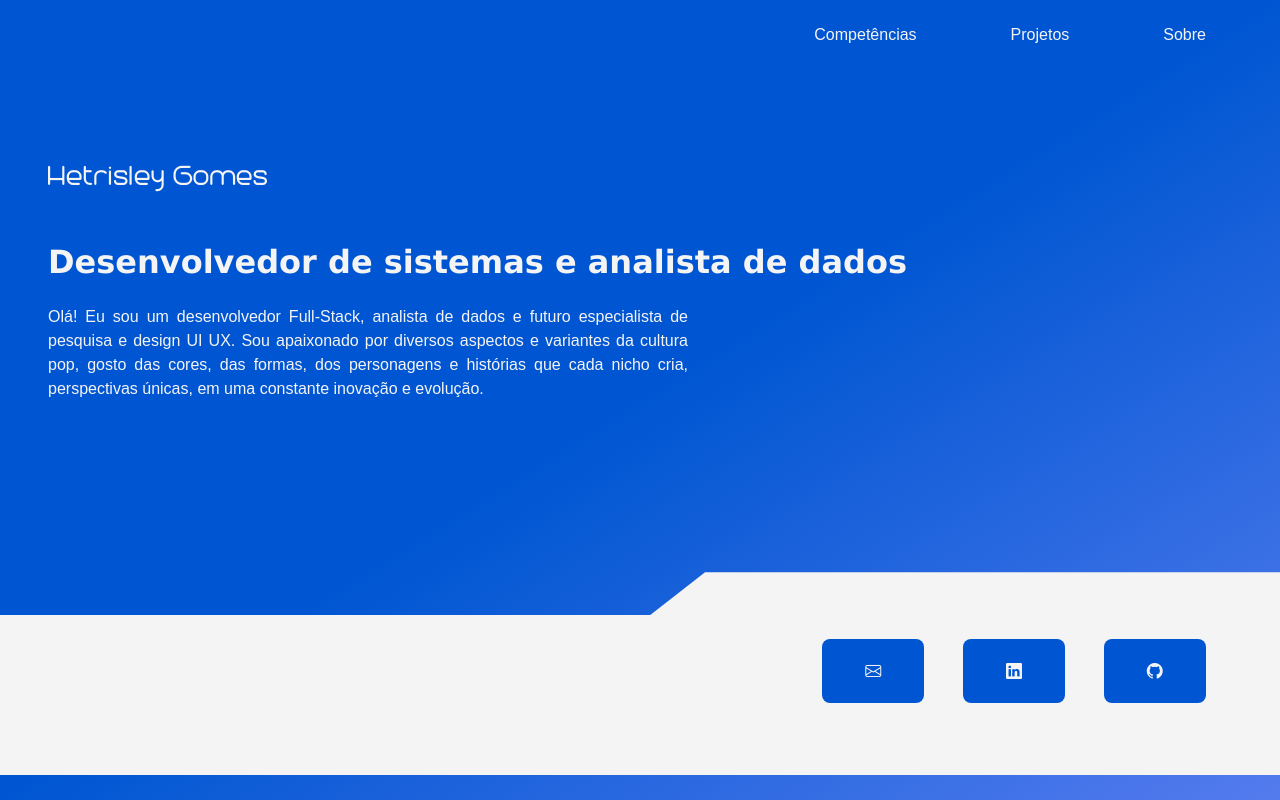
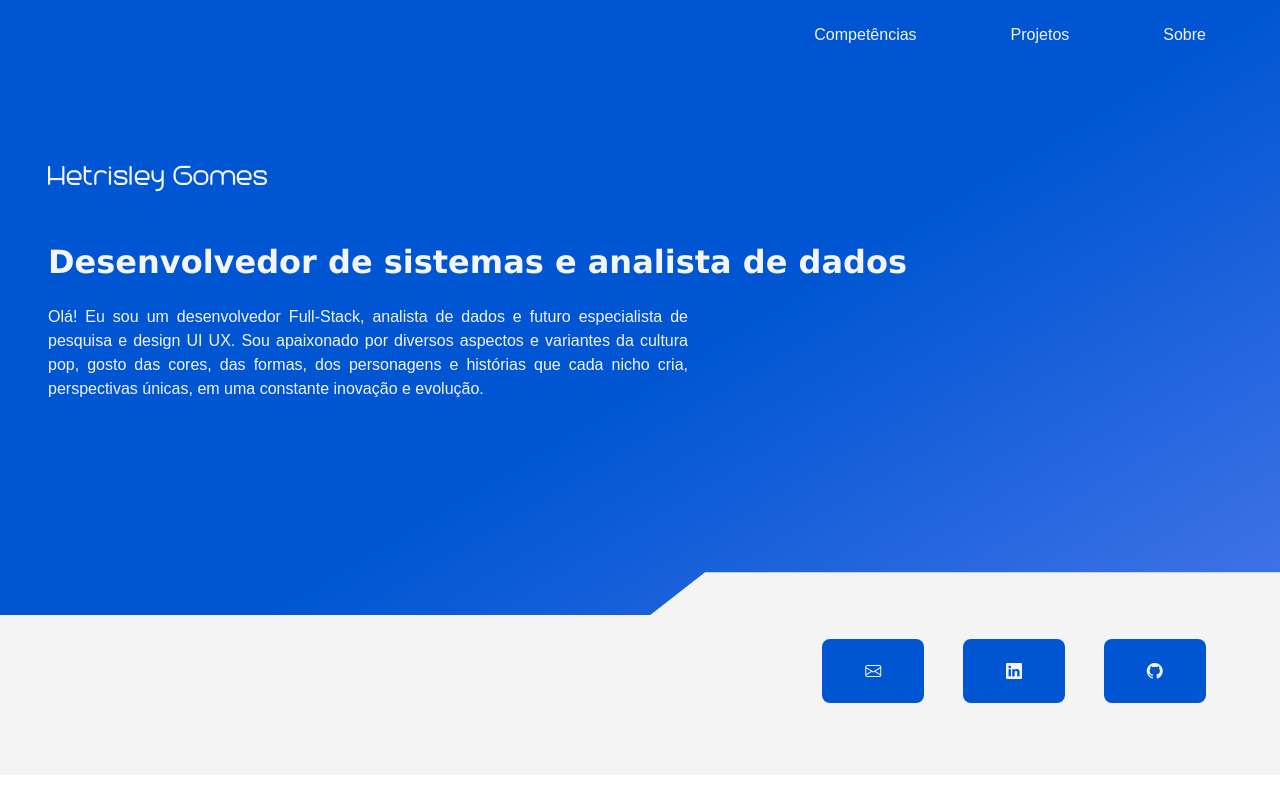
Before and after one commit to HetrisleyGomes/hetrisleygomes.github.io, a plain HTML site: page index.html in a window 1280 px wide. Drawn offline with nearby package versions, Linux system fonts and the light colour scheme.

Commit message:
Fix: Update main-content.css

```diff
--- a/assets/styles/main-content.css
+++ b/assets/styles/main-content.css
@@ -39,7 +39,7 @@ body {
     color: var(--text-light);
     overflow-y: auto;
     font-size: var(--text-size);
-    min-height: calc(100vh);
+    /*min-height: calc(100vh);*/
 }
 /* HEADER */
 .header {
```
